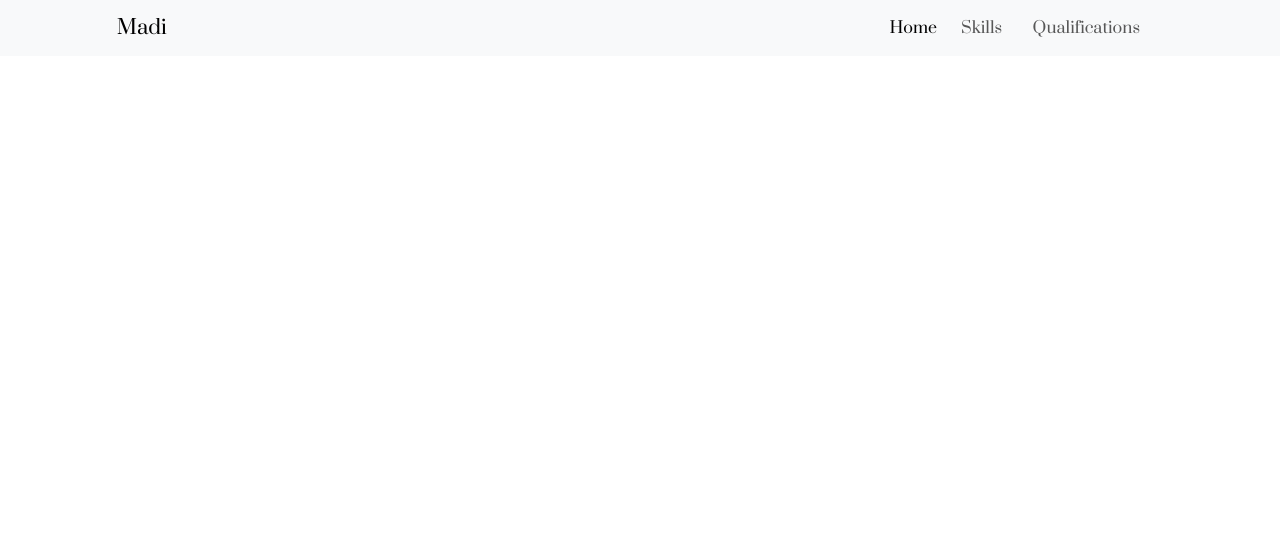
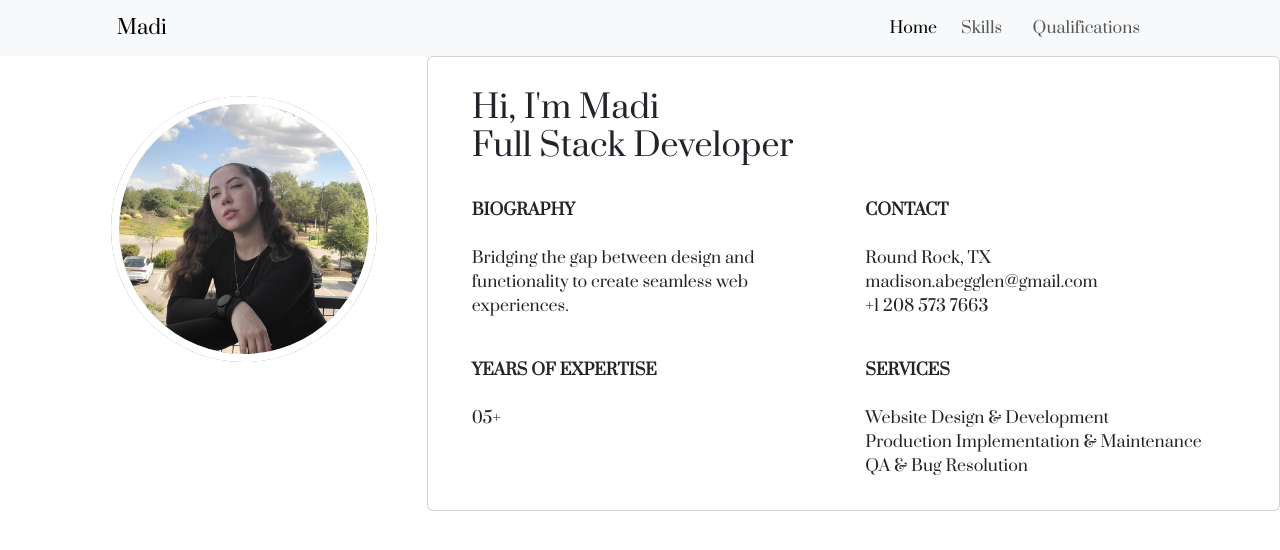
Before and after one commit to Madison-Abegglen/Portfolio, a website: page index.html in a window 1280 px wide. Drawn offline with nearby package versions, Linux system fonts and the light colour scheme; a web font is replaced by a local one.

Commit message:
Entering Home Content

```diff
--- a/assets/style.css
+++ b/assets/style.css
@@ -3,3 +3,23 @@ body {
     font-family: 'Prata', serif;
     font-weight: 500;
 }
+
+/* ========= HOME ========= */
+
+.row-profile {
+
+}
+
+.card-body {
+    padding: 2rem;
+}
+
+.img-profile-col {
+    margin-top: 3rem;
+}
+
+.img-profile {
+    border-radius: 50%;
+    outline: .5rem solid white;
+    box-shadow: 0 0 0 .5rem grey;
+}
--- a/index.html
+++ b/index.html
@@ -50,9 +50,51 @@
       </div>
     </nav>
     <!--================== MAIN ====================-->
-    <div class="main container" id="main">
-      <div class="profile" id="profile"></div>
-      <div class="info" id="info"></div>
+    <div class="main container-fluid" id="main">
+        <div class="row row-profile">
+            <div class="col-lg-3 offset-lg-1 img-profile-col">
+                <img src="/assets/profilepic.jpg" class="img-profile" alt="">
+            </div>
+            <div class="card card-home col-lg-8">
+                <div class="card-body">
+                    <h2 class="card-title">Hi, I'm Madi <br/>Full Stack Developer</h2>
+                    <div class="row">
+                        <p class="card-text col-lg-6">
+                            <br/>
+                            <b>BIOGRAPHY</b>
+                            <br/>
+                            <br/>
+                            Bridging the gap between design and functionality to create seamless web experiences.
+                        </p>
+                        <p class="card-text col-lg-6">
+                            <br/>
+                            <b>CONTACT</b>
+                            <br/>
+                            <br/>
+                            Round Rock, TX <br/>
+                            madison.abegglen@gmail.com <br/>
+                            +1 208 573 7663
+                        </p>
+                        <p class="card-text col-lg-6">
+                            <br/>
+                            <b>YEARS OF EXPERTISE</b>
+                            <br/>
+                            <br/>
+                            05+
+                        </p>
+                        <p class="card-text col-lg-6">
+                            <br/>
+                            <b>SERVICES</b>
+                            <br/>
+                            <br/>
+                            Website Design &amp; Development <br/>
+                            Production Implementation &amp; Maintenance <br/>
+                            QA &amp; Bug Resolution
+                        </p>
+                    </div>
+                </div>
+            </div>
+      </div>
       <div class="socials" id="socials"></div>
     </div>
     <!--================== FOOTER ==================-->
```
Also changed, not shown: assets/profilepic.jpg (added).
